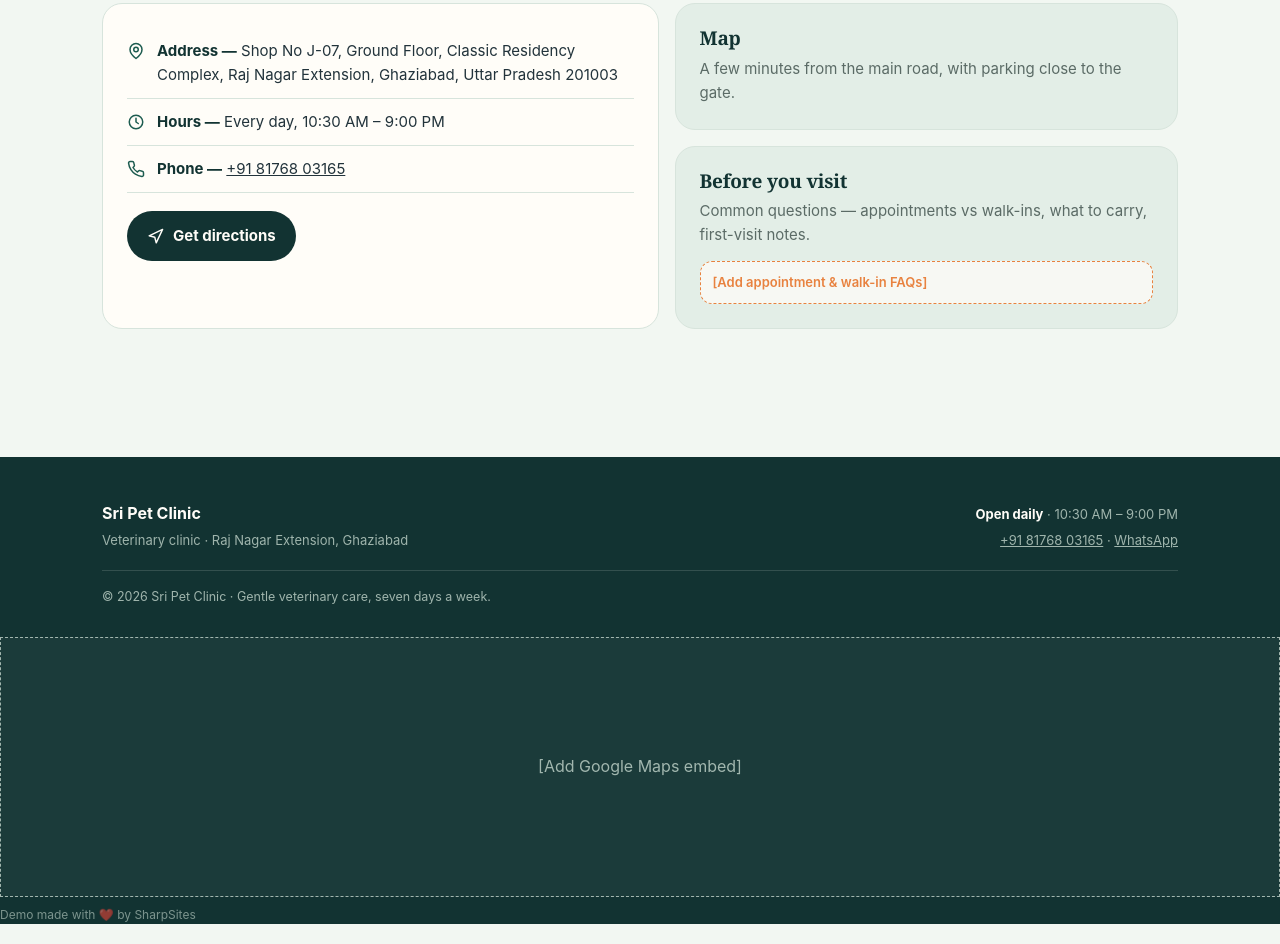
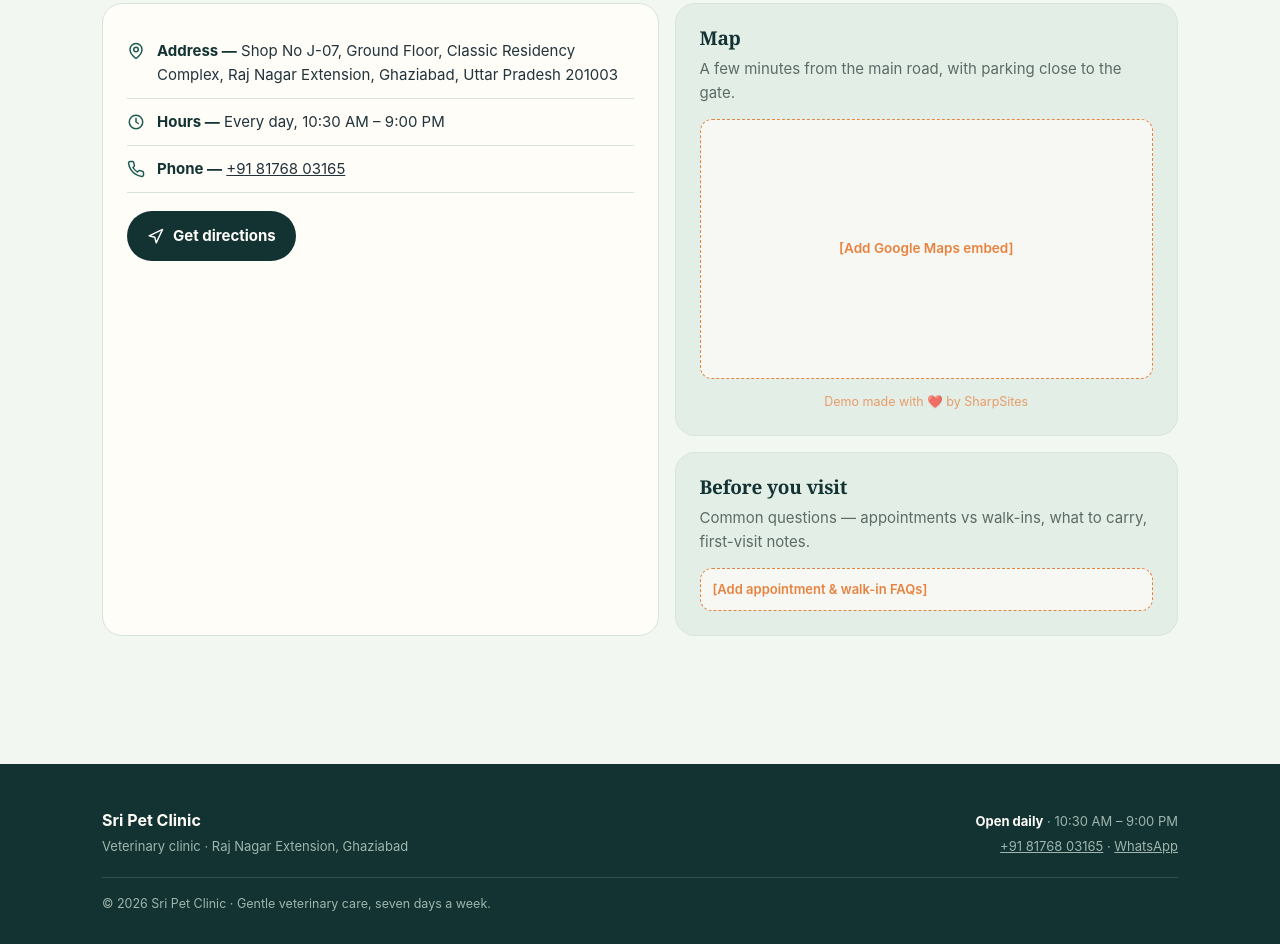
Before and after one commit to SharpSites-demo/sri-pet-clinic-demo, a plain HTML site: page index.html in a window 1280 px wide. Shown: the part 3375-4319 px from the top of the page. Drawn offline with nearby package versions, Linux system fonts and the light colour scheme.

Commit message:
Deploy index.html

```diff
--- a/index.html
+++ b/index.html
@@ -393,7 +393,8 @@ footer .mini{border-top:1px solid rgba(255,253,248,.14);padding-top:16px;font-si
           <div class="slot">
             <h3>Map</h3>
             <p>A few minutes from the main road, with parking close to the gate.</p>
-
+            <div class="ph" style="background:rgba(255,253,248,.7);min-height:260px;display:flex;align-items:center;justify-content:center;text-align:center;border:1.5px dashed var(--apricot-deep);border-radius:12px;font-size:13.5px;;color:var(--apricot-deep)">[Add Google Maps embed]</div>
+          <p style="margin:14px 0 0;font-size:12.5px;line-height:1.5;opacity:.75;text-align:center;color:var(--apricot-deep)">Demo made with ❤️ by SharpSites</p>
           </div>
           <div class="slot">
             <h3>Before you visit</h3>
@@ -417,9 +418,6 @@ footer .mini{border-top:1px solid rgba(255,253,248,.14);padding-top:16px;font-si
     </div>
     <div class="mini">© 2026 Sri Pet Clinic · Gentle veterinary care, seven days a week.</div>
   </div>
-
-<div class="nina-footer-map" style="width:100%;min-height:260px;display:flex;align-items:center;justify-content:center;border:1px dashed currentColor;background:rgba(255,255,255,.04);">[Add Google Maps embed]</div>
-<p class="nina-footer-credit" style="font-size:12px;line-height:1.4;opacity:.75;margin:10px 0 0;">Demo made with ❤️ by SharpSites</p>
 </footer>
 
 <a class="btn btn-wa wa-fab" href="https://wa.me/918176803165?text=Hi%20Sri%20Pet%20Clinic%2C%20I%27d%20like%20to%20book%20an%20appointment%20for%20my%20pet." target="_blank" rel="noopener" aria-label="Book an appointment on WhatsApp">
```
